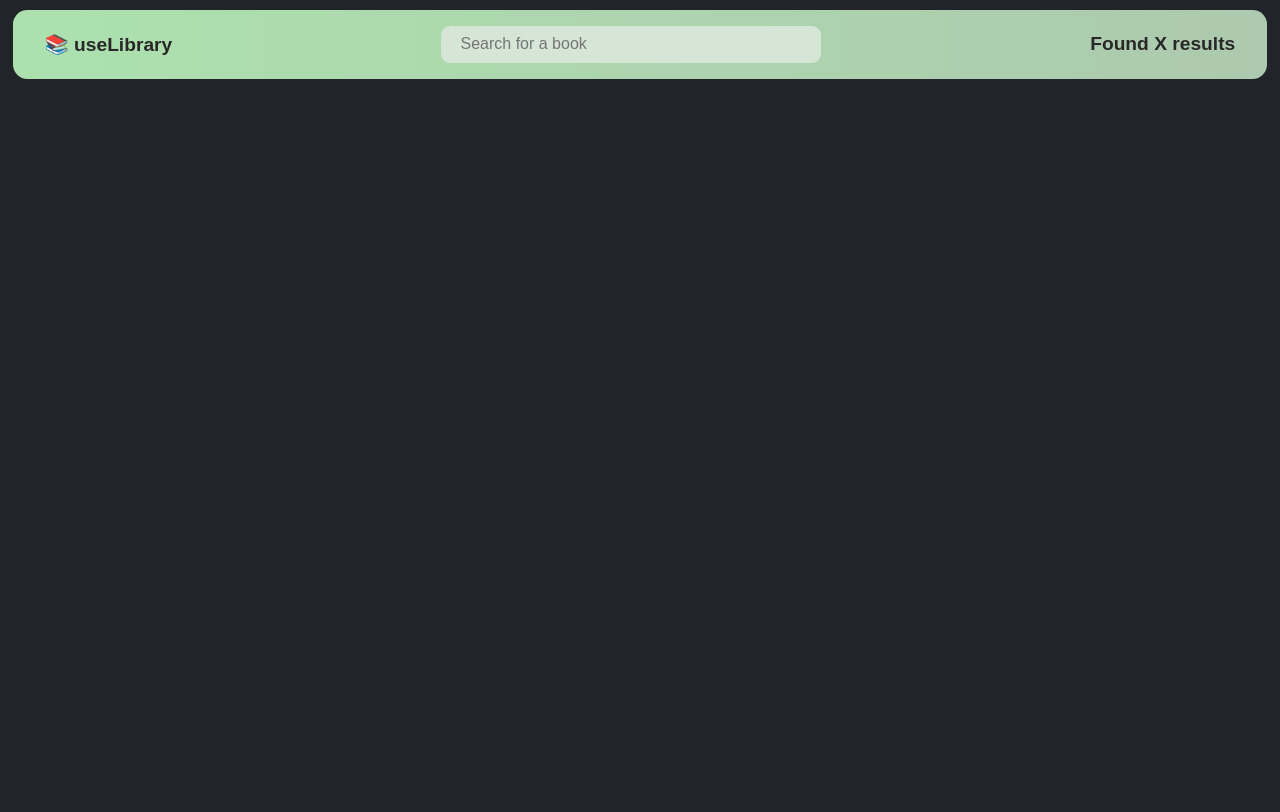
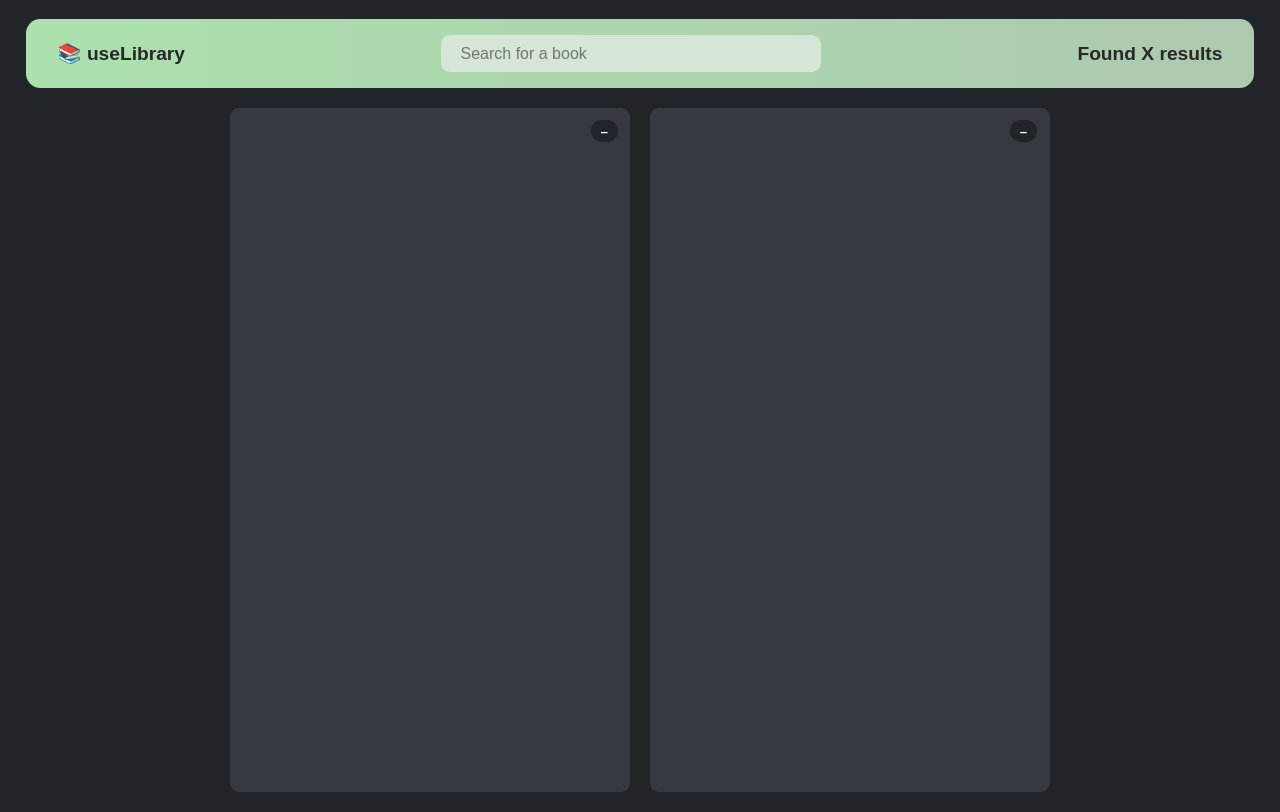
Before and after one commit to ikeraguero/uselibrary, a React (Vite) app: page / in a window 1280 px wide. Built offline with nearby package versions, Linux system fonts and the light colour scheme.

Commit message:
Add Books Boxes

```diff
--- a/src/components/App.jsx
+++ b/src/components/App.jsx
@@ -1,7 +1,13 @@
 import Header from "./Header";
+import BooksBoxes from "./BooksBoxes";
 
 function App() {
-  return <Header />;
+  return (
+    <body>
+      <Header />
+      <BooksBoxes />
+    </body>
+  );
 }
 
 export default App;
--- /dev/null
+++ b/src/components/BooksBoxes.jsx
@@ -0,0 +1,12 @@
+export default function BooksBoxes() {
+  return (
+    <main className="books-boxes">
+      <div className="search-box">
+        <button className="toggle-button">–</button>
+      </div>
+      <div className="details-box">
+        <button className="toggle-button">–</button>
+      </div>
+    </main>
+  );
+}
--- a/src/index.css
+++ b/src/index.css
@@ -1,5 +1,6 @@
 * {
   margin: 0;
+  padding: 0;
   box-sizing: border-box;
 }
 
@@ -31,3 +32,37 @@ header {
   justify-content: flex-start;
   font-size: 1rem;
 }
+
+.books-boxes {
+  display: flex;
+  justify-content: center;
+  grid-template-columns: 1fr 1fr;
+  padding: 0 12.8rem;
+  gap: 1.2rem;
+  margin-top: 1.2rem;
+  height: calc(100vh - 3 * 2.4rem);
+}
+
+.search-box,
+.details-box {
+  background-color: #343a40;
+  width: 42rem;
+  max-width: 42rem;
+  border-radius: 9px;
+  position: relative;
+}
+
+.toggle-button {
+  position: absolute;
+  top: 0.8rem;
+  right: 0.8rem;
+  border-radius: 9999px;
+  border: none;
+  padding: 0.2rem 0.6rem;
+  background-color: #212529;
+  color: white;
+  font-weight: 800;
+  display: flex;
+  align-items: center;
+  cursor: pointer;
+}
```
